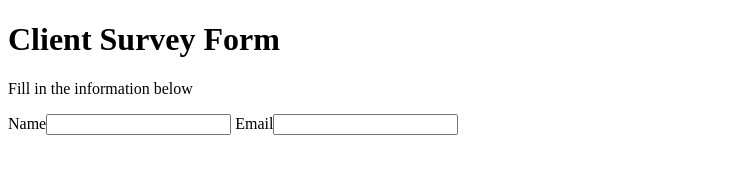
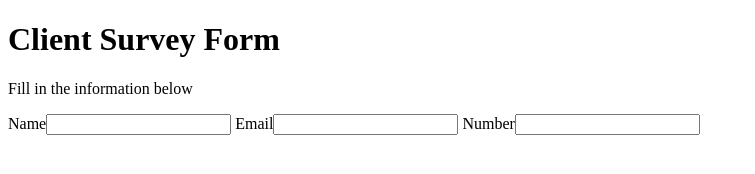
Before and after one commit to ShaylaBrown/SurveyFormCertRepo, a plain HTML site: page index.html in a window 1280 px wide. Shown: the whole page, without its empty margins (0-755 px from the left). Drawn offline with Linux system fonts and the light colour scheme.

Commit message:
updated attributes

```diff
--- a/index.html
+++ b/index.html
@@ -1,17 +1,20 @@
 <!DOCTYPE html>
 <html lang="en">
+
 <head>
     <meta charset="UTF-8">
     <meta name="viewport" content="width=device-width, initial-scale=1.0">
     <title>Survey Form</title>
 </head>
+
 <body>
     <h1 id="title">Client Survey Form</h1>
     <p id="description">Fill in the information below</p>
     <form id="survey-form">
-        Name<input required id="name" type="text">
-        Email<input pattern="email@abc.com" required id="email">
-
+        <label id="name-label">Name<input required id="name" type="text"></label>
+        <label id="email-label">Email<input type="email" required id="email"></label>
+        <label id="number-label">Number<input id="number" type="numbers" pattern="662-418-3648" min="0" max-length="10"></label>
     </form>
 </body>
+
 </html>
```
